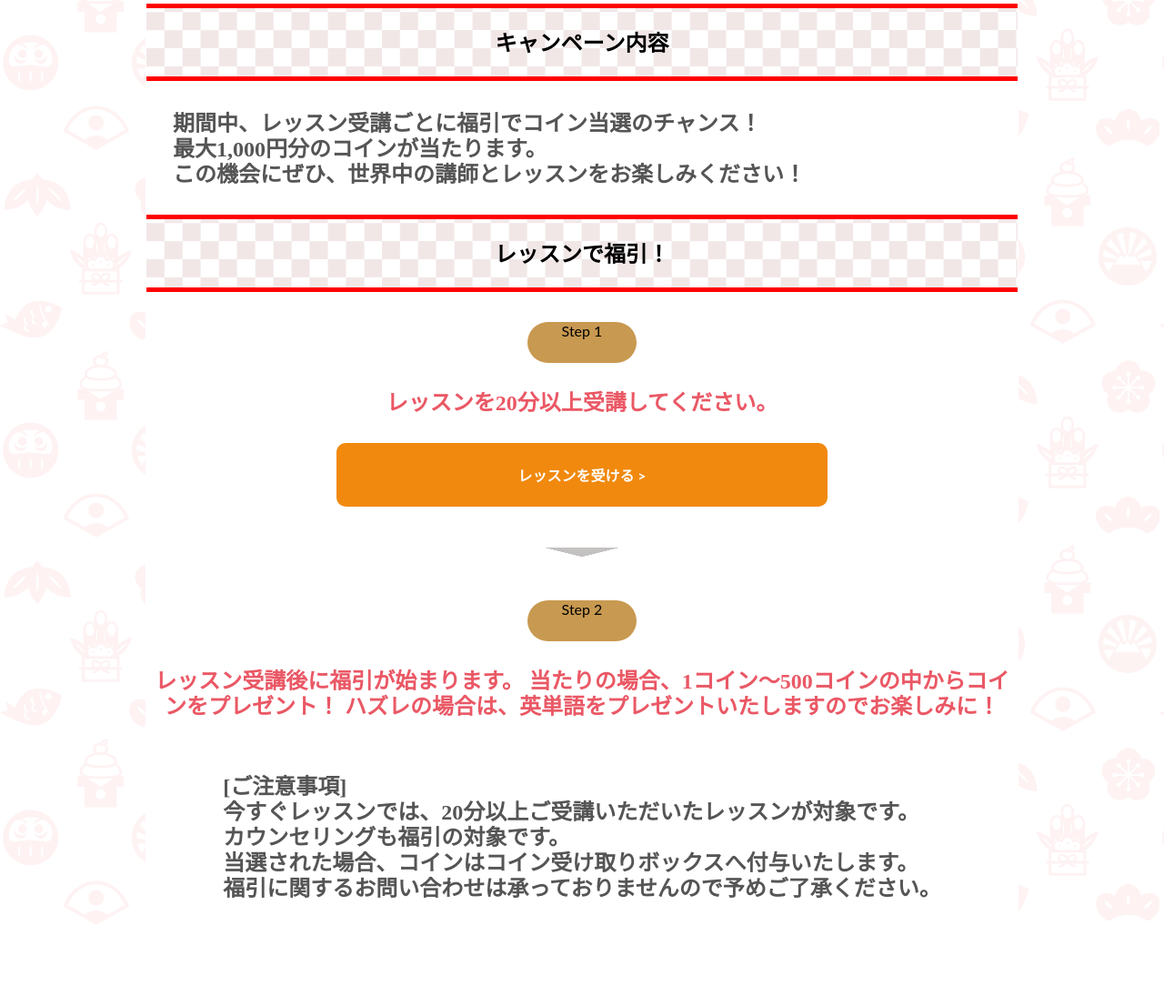
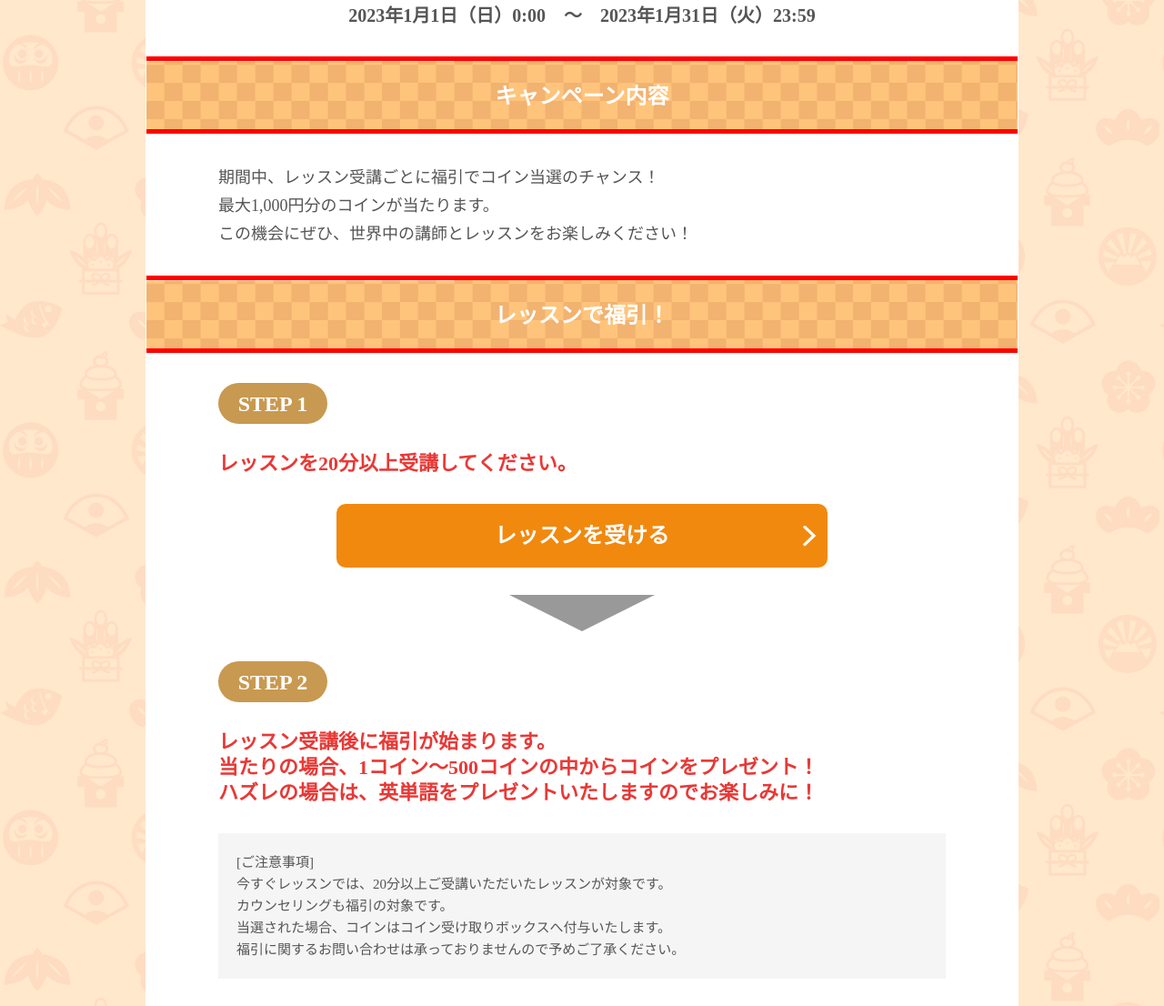
Before and after one commit to Zenara12/fdci-assesment, a plain HTML site: page index.html in a window 1280 px wide. Shown: the part 523-1629 px from the top of the page at 91% size. Before the commit the page ends 1544 px from the top, so only its background shows below. Drawn offline with Linux system fonts and the light colour scheme.

Commit message:
third commit for enhancement of page

```diff
--- a/assets/main.css
+++ b/assets/main.css
@@ -1,12 +1,21 @@
+@import url('https://fonts.googleapis.com/css2?family=Noto+Sans&family=Rubik:ital,wght@1,700&display=swap');
+
 body{
     background-image: url("bgImage.png");
-
+    background-color: rgba(255, 141, 1, 0.2);
     margin: 0;
     font-family: 'Lato', sans-serif;
 }
-
+main{
+    margin-top: 40px;
+}
 main>div{
     margin: 30px auto;
+}
+
+.container{
+    position: relative;
+    text-align: center;
 }
 .content{
     display: flex;
@@ -17,6 +26,20 @@ main>div{
     margin:auto;
     width: 960px;
 }
+.content-left{
+    display: flex;
+    flex-direction: column;
+    align-items: start;
+    justify-content: start;
+    margin-left:79px;
+    margin-right: 79px;
+}
+.content-right{
+    position: absolute;
+    top: 50%;
+    right: 6px;
+    transform: translate(-50%, -50%);
+}
 
 .header{
     width: 960;
@@ -25,13 +48,18 @@ main>div{
 .text-title{
     font: normal normal bold 24px/28px Noto Sans JP;
     letter-spacing: 0px;
+    color: #FFFFFF;
 }
 .schedule{
+    width: 548px;
+    height: 29px;
     text-align: center;
+    font: normal normal bold 20px/28px Noto Sans JP;
+    letter-spacing: 0px;
     color: #555555;
 }
 .title-2{
-    color: #000000;
+    color: #0e0e0e;
 }
 .ribbon-center-text{
     position: absolute;
@@ -39,31 +67,37 @@ main>div{
     left: 50%;
     transform: translate(-50%, -50%);
     font-weight: bold;
+    color: rgb(255, 255, 255);
 }
 .center-text{
     position: absolute;
     top: 50%;
     left: 50%;
     transform: translate(-50%, -50%);
-    font-weight: bold;
 }
 
 .heading{
+    width: 800px;
+    height: 73px;
     text-align: center;
+    font: normal normal bold 25px/37px Noto Sans JP;
+    letter-spacing: 0px;
     color: #EA5865;
 }
 .heading-2{
     color: #EA5865;
 }
-.container{
-    position: relative;
-    text-align: center;
-}
+
 .big-button{
     width: 540px;
 height: 70px;
     background: #F1890E 0% 0% no-repeat padding-box;
 border-radius: 10px;
+}
+.big-button-text{
+    font: normal normal bold 24px/35px Noto Sans JP;
+    letter-spacing: 0px;
+    color: #FFFFFF;
 }
 .arrow{
     width: 160px;
@@ -78,18 +112,45 @@ height: 40px;
 .img-border{
     border-top: 5px solid red;
     border-bottom: 5px solid red;
-
+    background-color:rgba(255, 141, 1, 0.516);
 }
 
-.content-2{
+.text-left{
+    text-align: left;
+    letter-spacing: 0px;
+}
+.description-1{
+    font: normal normal normal 18px/31px Noto Sans JP;
     color: #555555;
-    margin: 30px;;
 }
 
 .step{
     text-align: center;
+    display: flex;
+    align-items: center;
+    justify-content: center;
     width: 120px;
     height: 45px;
     background: #C89950 0% 0% no-repeat padding-box;
     border-radius: 28px;
 }
+.step-text{
+    font: normal normal bold 24px/28px Noto Sans JP;
+    letter-spacing: 0px;
+    color: #FFFFFF;
+}
+
+.step-description-text{
+    font: normal normal bold 22px/28px Noto Sans JP;
+    color: #E83936;
+}
+
+.footer-text{
+    padding: 20px;
+    font: normal normal normal 15px/24px Noto Sans JP;
+    color: #555555;
+}
+
+.footer{
+    background-color: #F5F5F5;
+}
--- a/index.html
+++ b/index.html
@@ -13,7 +13,7 @@
         </header>
 
         <main>
-            <div class="heading text-title">
+            <div class="heading">
                 レッスンで福引！ <br>
                 レッスン受講でコインを当てよう！
             </div>
@@ -21,7 +21,7 @@
                 <img src="./assets/ribbonbanner2.png" alt=""  class="ribbon-banner">
                 <div class="ribbon-center-text">キャンペーン期間</div>
             </div>
-            <div class="schedule text-title">
+            <div class="schedule">
                 2023年1月1日（日）0:00　～　2023年1月31日（火）23:59
             </div>
 
@@ -30,47 +30,53 @@
                 <div class="center-text text-title">キャンペーン内容</div>
 
             </div>
-            <div class="content-2 text-title">
+            <div class="content-left">
+                <div class="description-1 text-left">
                     期間中、レッスン受講ごとに福引でコイン当選のチャンス！<br>
                     最大1,000円分のコインが当たります。<br>
                     この機会にぜひ、世界中の講師とレッスンをお楽しみください！
+                </div>
             </div>
 
             <div class="container" >
                 <img src="./assets/title_bg.png" alt="" class="img-border">
                 <div class="center-text text-title">レッスンで福引！</div>
             </div>
-            <div class="step">
-                <div class="">Step 1</div>
+            <div class="content-left">
+                <div class="step step-text">STEP 1</div>
             </div>
-            <div class="heading text-title">
-                レッスンを20分以上受講してください。
+            <div class="content-left">
+                <div class="step-description-text">レッスンを20分以上受講してください。</div>
             </div>
 
             <div class="big-button container">
-                    <div class="center-text" style="color: white;">レッスンを受ける     ></div>
+                    <div class="center-text big-button-text">レッスンを受ける</div>
+                    <img src="./assets/arrow_btn.svg" alt="" class="content-right">
             </div>
 
             <div class="container">
-                <img src="./assets/arrow.png" alt="" class="arrow">
+                <img src="./assets/arrow.svg" alt="" class="arrow">
             </div>
-            <div class="step">
-                <div class="">Step 2</div>
+            <div class="content-left">
+                <div class="step step-text">STEP 2</div>
             </div>
-            <div class="heading text-title">
-                レッスン受講後に福引が始まります。 当たりの場合、1コイン～500コインの中からコインをプレゼント！ ハズレの場合は、英単語をプレゼントいたしますのでお楽しみに！
+            <div class="content-left">
+                <div class="step-description-text">
+                レッスン受講後に福引が始まります。<br>
+                 当たりの場合、1コイン～500コインの中からコインをプレゼント！ <br>
+                 ハズレの場合は、英単語をプレゼントいたしますのでお楽しみに！<br>
                 </div>
-        </main>
-
-        <footer>
-            <div class="content-2 text-title">
+            </div>
+            <div class="content-left footer">
+                <div class="footer-text text-left">
                     [ご注意事項]<br>
                     今すぐレッスンでは、20分以上ご受講いただいたレッスンが対象です。<br>
                     カウンセリングも福引の対象です。<br>
                     当選された場合、コインはコイン受け取りボックスへ付与いたします。<br>
-                福引に関するお問い合わせは承っておりませんので予めご了承ください。<br>
+                    福引に関するお問い合わせは承っておりませんので予めご了承ください。
                 </div>
-        </footer>
+            </div>
+        </main>
     </div>
 </body>
 </html>
```
Also changed, not shown: assets/arrow.svg (added), assets/arrow_btn.svg (added). Lines whose indentation alone changed are shown as unchanged.
